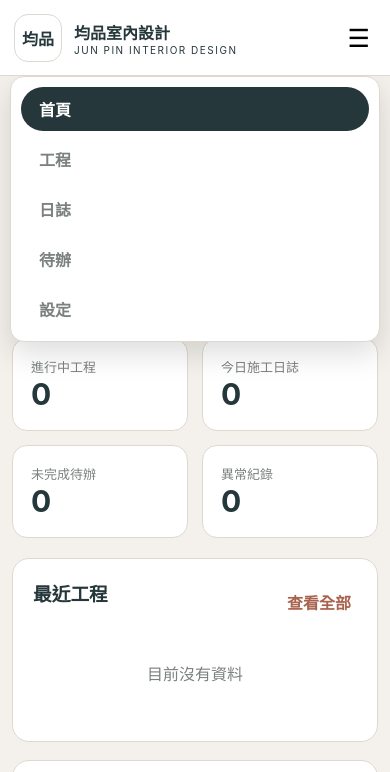
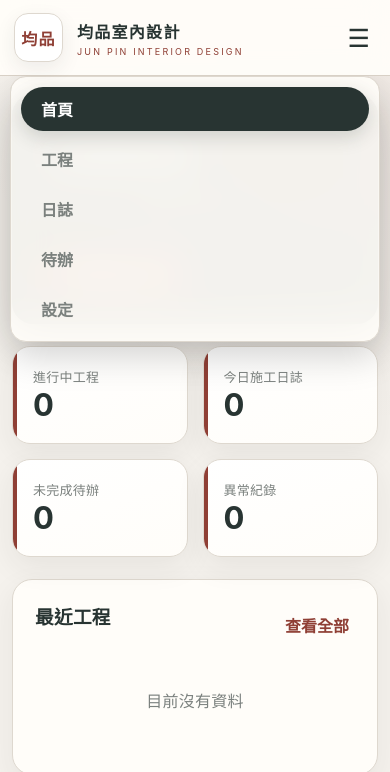
Before and after one commit to junpin2020/jun-pin-pms, a plain HTML site: page index.html in a window 390 px wide. Both pictures are taken after a click on the button "開啟選單". Shown: the top 772 px of the page. Drawn offline with Linux system fonts and the light colour scheme.

Commit message:
更新高級配色

```diff
--- a/styles.css
+++ b/styles.css
@@ -1,15 +1,437 @@
-:root{--ink:#25373a;--accent:#a8634e;--bg:#f4f1ec;--card:#fff;--line:#ded8d0;--muted:#7b817f;--danger:#9d3b3b}
-*{box-sizing:border-box}body{margin:0;font-family:-apple-system,BlinkMacSystemFont,"Noto Sans TC","PingFang TC",sans-serif;background:var(--bg);color:var(--ink)}
-button,input,select,textarea{font:inherit}.topbar{height:86px;padding:14px max(20px,calc((100vw - 1200px)/2));display:flex;align-items:center;justify-content:space-between;background:#fff;border-bottom:1px solid var(--line);position:sticky;top:0;z-index:20}
-.brand{display:flex;align-items:center;gap:12px}.logo-wrap{width:58px;height:58px;border:1px solid var(--line);border-radius:14px;display:grid;place-items:center;overflow:hidden;background:#fff}.logo-wrap img{width:100%;height:100%;object-fit:contain;display:none}.logo-wrap span{font-weight:800}.brand h1{font-size:19px;margin:0}.en{font-size:10px;letter-spacing:1.5px}.company{font-size:11px;color:var(--muted);margin-top:3px}
-nav{position:sticky;top:86px;z-index:19;background:#fff;border-bottom:1px solid var(--line);display:flex;justify-content:center;gap:6px;padding:8px}nav button{border:0;background:transparent;padding:10px 18px;border-radius:999px;color:var(--muted);font-weight:700}nav button.active{background:var(--ink);color:#fff}
-.icon-btn{border:0;background:transparent;font-size:25px}.topbar>.icon-btn{display:none}main{max-width:1200px;margin:auto;padding:26px 20px 80px}.page{display:none}.page.active{display:block}.hero{padding:34px;background:linear-gradient(135deg,#25373a,#425b5f);border-radius:22px;color:#fff;display:flex;justify-content:space-between;align-items:end}.hero h2,.page-head h2{margin:4px 0;font-size:30px}.eyebrow{font-size:11px;letter-spacing:2px;margin:0;color:var(--accent);font-weight:800}.hero .eyebrow{color:#d5b3a7}
-.primary,.secondary,.danger,.file-label{border:0;border-radius:10px;padding:11px 16px;font-weight:800;cursor:pointer}.primary{background:var(--accent);color:#fff}.secondary,.file-label{background:#e9e5df;color:var(--ink)}.danger{background:#f3dede;color:var(--danger)}.file-label input{display:none}.link-btn{border:0;background:transparent;color:var(--accent);font-weight:800;cursor:pointer}
-.stats{display:grid;grid-template-columns:repeat(4,1fr);gap:14px;margin:20px 0}.stats article{background:#fff;border:1px solid var(--line);padding:18px;border-radius:15px}.stats span{display:block;font-size:13px;color:var(--muted)}.stats strong{font-size:30px}
-.panel{background:#fff;border:1px solid var(--line);border-radius:17px;padding:20px;margin:18px 0}.panel-head,.page-head,.dialog-head,.dialog-actions,.actions{display:flex;align-items:center;justify-content:space-between;gap:12px}.panel h3{margin-top:0}.cards{display:grid;grid-template-columns:repeat(3,1fr);gap:14px}.card,.list-item{background:#fff;border:1px solid var(--line);border-radius:14px;padding:16px}.panel .card{background:#faf9f7}.card h3,.list-item h3{margin:0 0 6px}.meta{font-size:13px;color:var(--muted);line-height:1.7}.badge{display:inline-block;border-radius:999px;padding:4px 9px;font-size:11px;background:#e6eeec}.progress{height:7px;background:#e8e3dc;border-radius:999px;overflow:hidden;margin:12px 0}.progress i{display:block;height:100%;background:var(--accent)}.card-actions{display:flex;gap:8px;margin-top:12px}.list{display:grid;gap:10px}.list-item{display:flex;align-items:center;justify-content:space-between;gap:14px}.list-main{min-width:0}.empty{text-align:center;padding:36px;color:var(--muted)}
-.inline-form{display:grid;grid-template-columns:2fr 1fr 1fr auto;gap:10px;background:#fff;border:1px solid var(--line);padding:14px;border-radius:14px;margin-bottom:16px}
-input,select,textarea{width:100%;border:1px solid #cbc5bd;background:#fff;border-radius:9px;padding:10px;color:var(--ink)}textarea{min-height:90px;resize:vertical}label{font-size:13px;font-weight:700;display:grid;gap:6px}
-dialog{border:0;border-radius:18px;padding:0;width:min(820px,94vw);max-height:92vh;overflow:auto;box-shadow:0 24px 80px #0004}dialog::backdrop{background:#0007}dialog form{padding:22px}.form-grid{display:grid;grid-template-columns:repeat(2,1fr);gap:14px;margin:18px 0}.wide{grid-column:1/-1}.dialog-actions{justify-content:flex-end}.check{display:flex;grid-template-columns:auto 1fr;align-items:center}.check input{width:auto}
-.signature-grid{display:grid;grid-template-columns:1fr 1fr;gap:14px}.signature-grid>div{border:1px solid var(--line);border-radius:12px;padding:10px}.signature-grid canvas{width:100%;height:150px;background:#fff;border:1px dashed #aaa;touch-action:none}.muted{color:var(--muted)}
-@media(max-width:760px){.topbar{height:76px;padding:10px 14px}.brand .company{display:none}.logo-wrap{width:48px;height:48px}.brand h1{font-size:16px}.topbar>.icon-btn{display:block}nav{display:none;position:fixed;top:76px;right:10px;left:10px;border:1px solid var(--line);border-radius:14px;box-shadow:0 12px 30px #0002;flex-direction:column;align-items:stretch;padding:10px}nav.open{display:flex}nav button{text-align:left}main{padding:18px 12px 70px}.hero{align-items:start;flex-direction:column;gap:20px;padding:24px}.stats{grid-template-columns:1fr 1fr}.cards{grid-template-columns:1fr}.page-head h2,.hero h2{font-size:25px}.page-head{align-items:end}.inline-form{grid-template-columns:1fr}.form-grid{grid-template-columns:1fr}.wide{grid-column:auto}.signature-grid{grid-template-columns:1fr}.list-item{align-items:flex-start;flex-direction:column}.actions{align-items:stretch;flex-direction:column}.actions>*{text-align:center}}
-@media print{.topbar,nav,.dialog-actions,.page-head,.hero,.stats{display:none!important}body{background:#fff}.page{display:none!important}#reports.page.active{display:block!important}.list-item{break-inside:avoid}main{padding:0}.panel,.list-item{border:1px solid #999}}
+:root{
+  --ink:#283432;          /* 高級深灰綠：標題、導覽 */
+  --ink-soft:#40504d;
+  --accent:#8f3f35;       /* Logo 深紅：按鈕、重點 */
+  --accent-dark:#733027;
+  --accent-soft:#f1e5e1;
+  --gold:#b39468;         /* 少量香檳金點綴 */
+  --bg:#f5f2ed;           /* 暖米白背景 */
+  --card:#fffdf9;
+  --card-strong:#ffffff;
+  --line:#ded8cf;
+  --line-dark:#cfc6ba;
+  --muted:#7b817e;
+  --danger:#963c3c;
+  --shadow:0 10px 30px rgba(49,43,36,.07);
+  --shadow-strong:0 18px 50px rgba(49,43,36,.12);
+}
+
+*{box-sizing:border-box}
+
+html{scroll-behavior:smooth}
+
+body{
+  margin:0;
+  font-family:-apple-system,BlinkMacSystemFont,"Noto Sans TC","PingFang TC","Microsoft JhengHei",sans-serif;
+  background:
+    radial-gradient(circle at 95% 0%,rgba(143,63,53,.055),transparent 27rem),
+    var(--bg);
+  color:var(--ink);
+  letter-spacing:.015em;
+}
+
+button,input,select,textarea{font:inherit}
+
+button{transition:transform .16s ease,box-shadow .16s ease,background .16s ease}
+button:hover{transform:translateY(-1px)}
+button:active{transform:translateY(0)}
+
+.topbar{
+  min-height:90px;
+  padding:14px max(20px,calc((100vw - 1200px)/2));
+  display:flex;
+  align-items:center;
+  justify-content:space-between;
+  background:rgba(255,253,249,.94);
+  backdrop-filter:blur(18px);
+  border-bottom:1px solid rgba(207,198,186,.8);
+  position:sticky;
+  top:0;
+  z-index:20;
+}
+
+.brand{display:flex;align-items:center;gap:14px}
+
+.logo-wrap{
+  width:62px;
+  height:62px;
+  border:1px solid var(--line);
+  border-radius:18px;
+  display:grid;
+  place-items:center;
+  overflow:hidden;
+  background:#fff;
+  box-shadow:0 7px 20px rgba(40,52,50,.08);
+}
+
+.logo-wrap img{width:100%;height:100%;object-fit:contain;display:none}
+.logo-wrap span{font-weight:900;color:var(--accent);letter-spacing:.08em}
+
+.brand h1{
+  font-size:19px;
+  margin:0;
+  letter-spacing:.08em;
+  font-weight:800;
+}
+
+.en{
+  font-size:9px;
+  letter-spacing:2.2px;
+  color:var(--accent);
+  margin-top:3px;
+}
+
+.company{font-size:11px;color:var(--muted);margin-top:4px}
+
+nav{
+  position:sticky;
+  top:90px;
+  z-index:19;
+  background:rgba(255,253,249,.94);
+  backdrop-filter:blur(18px);
+  border-bottom:1px solid var(--line);
+  display:flex;
+  justify-content:center;
+  gap:6px;
+  padding:9px;
+}
+
+nav button{
+  border:0;
+  background:transparent;
+  padding:10px 20px;
+  border-radius:999px;
+  color:var(--muted);
+  font-weight:750;
+}
+
+nav button:hover{background:#f1ece5;color:var(--ink)}
+nav button.active{
+  background:var(--ink);
+  color:#fff;
+  box-shadow:0 7px 18px rgba(40,52,50,.17);
+}
+
+.icon-btn{border:0;background:transparent;font-size:25px;color:var(--ink)}
+.topbar>.icon-btn{display:none}
+
+main{max-width:1200px;margin:auto;padding:30px 20px 90px}
+.page{display:none}
+.page.active{display:block}
+
+.hero{
+  padding:40px;
+  background:
+    linear-gradient(135deg,rgba(40,52,50,.98),rgba(62,80,76,.96)),
+    var(--ink);
+  border-radius:26px;
+  color:#fff;
+  display:flex;
+  justify-content:space-between;
+  align-items:end;
+  box-shadow:var(--shadow-strong);
+  position:relative;
+  overflow:hidden;
+}
+
+.hero::after{
+  content:"";
+  position:absolute;
+  width:280px;
+  height:280px;
+  border-radius:50%;
+  background:rgba(143,63,53,.24);
+  right:-100px;
+  top:-150px;
+}
+
+.hero>div,.hero>button{position:relative;z-index:1}
+.hero h2,.page-head h2{margin:5px 0;font-size:31px;letter-spacing:.045em}
+.hero p:not(.eyebrow){color:rgba(255,255,255,.74)}
+
+.eyebrow{
+  font-size:10px;
+  letter-spacing:2.4px;
+  margin:0;
+  color:var(--accent);
+  font-weight:850;
+}
+
+.hero .eyebrow{color:#d9aaa3}
+
+.primary,.secondary,.danger,.file-label{
+  border:0;
+  border-radius:12px;
+  padding:11px 17px;
+  font-weight:800;
+  cursor:pointer;
+}
+
+.primary{
+  background:var(--accent);
+  color:#fff;
+  box-shadow:0 7px 18px rgba(143,63,53,.23);
+}
+
+.primary:hover{background:var(--accent-dark)}
+
+.secondary,.file-label{
+  background:#ece7df;
+  color:var(--ink);
+  border:1px solid #e1d9cf;
+}
+
+.secondary:hover,.file-label:hover{background:#e4ddd3}
+
+.danger{background:#f2dfdc;color:var(--danger)}
+.file-label input{display:none}
+
+.link-btn{
+  border:0;
+  background:transparent;
+  color:var(--accent);
+  font-weight:800;
+  cursor:pointer;
+}
+
+.stats{
+  display:grid;
+  grid-template-columns:repeat(4,1fr);
+  gap:15px;
+  margin:22px 0;
+}
+
+.stats article{
+  background:linear-gradient(160deg,var(--card-strong),var(--card));
+  border:1px solid var(--line);
+  padding:20px;
+  border-radius:18px;
+  box-shadow:var(--shadow);
+  position:relative;
+  overflow:hidden;
+}
+
+.stats article::before{
+  content:"";
+  position:absolute;
+  left:0;
+  top:0;
+  bottom:0;
+  width:4px;
+  background:var(--accent);
+}
+
+.stats span{display:block;font-size:13px;color:var(--muted)}
+.stats strong{font-size:31px;letter-spacing:-.02em}
+
+.panel{
+  background:var(--card);
+  border:1px solid var(--line);
+  border-radius:20px;
+  padding:22px;
+  margin:19px 0;
+  box-shadow:var(--shadow);
+}
+
+.panel-head,.page-head,.dialog-head,.dialog-actions,.actions{
+  display:flex;
+  align-items:center;
+  justify-content:space-between;
+  gap:12px;
+}
+
+.panel h3{margin-top:0}
+.page-head{margin-bottom:18px}
+
+.cards{
+  display:grid;
+  grid-template-columns:repeat(3,1fr);
+  gap:15px;
+}
+
+.card,.list-item{
+  background:linear-gradient(160deg,#fff,#fbf8f3);
+  border:1px solid var(--line);
+  border-radius:17px;
+  padding:18px;
+  box-shadow:0 5px 18px rgba(49,43,36,.045);
+  transition:transform .18s ease,box-shadow .18s ease,border-color .18s ease;
+}
+
+.card:hover,.list-item:hover{
+  transform:translateY(-2px);
+  box-shadow:var(--shadow);
+  border-color:var(--line-dark);
+}
+
+.panel .card{background:linear-gradient(160deg,#fff,#faf6f0)}
+
+.card h3,.list-item h3{margin:8px 0 7px;font-size:17px}
+.meta{font-size:13px;color:var(--muted);line-height:1.75}
+
+.badge{
+  display:inline-block;
+  border-radius:999px;
+  padding:5px 10px;
+  font-size:11px;
+  color:var(--accent-dark);
+  background:var(--accent-soft);
+  border:1px solid #e5cfc9;
+  font-weight:800;
+}
+
+.card-actions{display:flex;gap:8px;margin-top:13px}
+
+.list{display:grid;gap:11px}
+
+.list-item{
+  display:flex;
+  align-items:center;
+  justify-content:space-between;
+  gap:14px;
+}
+
+.list-main{min-width:0}
+.empty{text-align:center;padding:40px;color:var(--muted)}
+
+.inline-form{
+  display:grid;
+  grid-template-columns:2fr 1fr 1fr auto;
+  gap:10px;
+  background:var(--card);
+  border:1px solid var(--line);
+  padding:16px;
+  border-radius:17px;
+  margin-bottom:17px;
+  box-shadow:var(--shadow);
+}
+
+input,select,textarea{
+  width:100%;
+  border:1px solid var(--line-dark);
+  background:#fff;
+  border-radius:11px;
+  padding:11px;
+  color:var(--ink);
+  outline:none;
+  transition:border-color .16s ease,box-shadow .16s ease;
+}
+
+input:focus,select:focus,textarea:focus{
+  border-color:var(--accent);
+  box-shadow:0 0 0 3px rgba(143,63,53,.11);
+}
+
+textarea{min-height:95px;resize:vertical}
+label{font-size:13px;font-weight:750;display:grid;gap:7px}
+
+dialog{
+  border:0;
+  border-radius:22px;
+  padding:0;
+  width:min(820px,94vw);
+  max-height:92vh;
+  overflow:auto;
+  background:var(--card);
+  color:var(--ink);
+  box-shadow:0 30px 90px rgba(0,0,0,.28);
+}
+
+dialog::backdrop{background:rgba(27,31,30,.68);backdrop-filter:blur(5px)}
+dialog form{padding:24px}
+
+.form-grid{
+  display:grid;
+  grid-template-columns:repeat(2,1fr);
+  gap:15px;
+  margin:19px 0;
+}
+
+.wide{grid-column:1/-1}
+.dialog-actions{justify-content:flex-end}
+.check{display:flex;grid-template-columns:auto 1fr;align-items:center}
+.check input{width:auto}
+
+.signature-grid{display:grid;grid-template-columns:1fr 1fr;gap:15px}
+
+.signature-grid>div{
+  border:1px solid var(--line);
+  border-radius:15px;
+  padding:12px;
+  background:#faf7f2;
+}
+
+.signature-grid canvas{
+  width:100%;
+  height:150px;
+  background:#fff;
+  border:1px dashed #b9afa4;
+  border-radius:9px;
+  touch-action:none;
+}
+
+.muted{color:var(--muted)}
+code{background:#eee8df;padding:2px 6px;border-radius:6px}
+
+/* 不顯示任何工程進度條與工程進度欄位 */
+.progress,
+.progress + .meta,
+label:has(#progress){
+  display:none!important;
+}
+
+@media(max-width:760px){
+  .topbar{min-height:76px;padding:10px 14px}
+  .brand .company{display:none}
+  .logo-wrap{width:49px;height:49px;border-radius:14px}
+  .brand h1{font-size:16px}
+  .topbar>.icon-btn{display:block}
+
+  nav{
+    display:none;
+    position:fixed;
+    top:76px;
+    right:10px;
+    left:10px;
+    border:1px solid var(--line);
+    border-radius:16px;
+    box-shadow:0 14px 36px rgba(0,0,0,.18);
+    flex-direction:column;
+    align-items:stretch;
+    padding:10px;
+  }
+
+  nav.open{display:flex}
+  nav button{text-align:left}
+  main{padding:18px 12px 75px}
+
+  .hero{
+    align-items:start;
+    flex-direction:column;
+    gap:21px;
+    padding:27px 23px;
+    border-radius:21px;
+  }
+
+  .stats{grid-template-columns:1fr 1fr}
+  .cards{grid-template-columns:1fr}
+  .page-head h2,.hero h2{font-size:25px}
+  .page-head{align-items:end}
+  .inline-form{grid-template-columns:1fr}
+  .form-grid{grid-template-columns:1fr}
+  .wide{grid-column:auto}
+  .signature-grid{grid-template-columns:1fr}
+  .list-item{align-items:flex-start;flex-direction:column}
+  .actions{align-items:stretch;flex-direction:column}
+  .actions>*{text-align:center}
+}
+
+@media print{
+  .topbar,nav,.dialog-actions,.page-head,.hero,.stats{display:none!important}
+  body{background:#fff}
+  .page{display:none!important}
+  #reports.page.active{display:block!important}
+  .list-item{break-inside:avoid}
+  main{padding:0}
+  .panel,.list-item{border:1px solid #999;box-shadow:none}
+}
```
